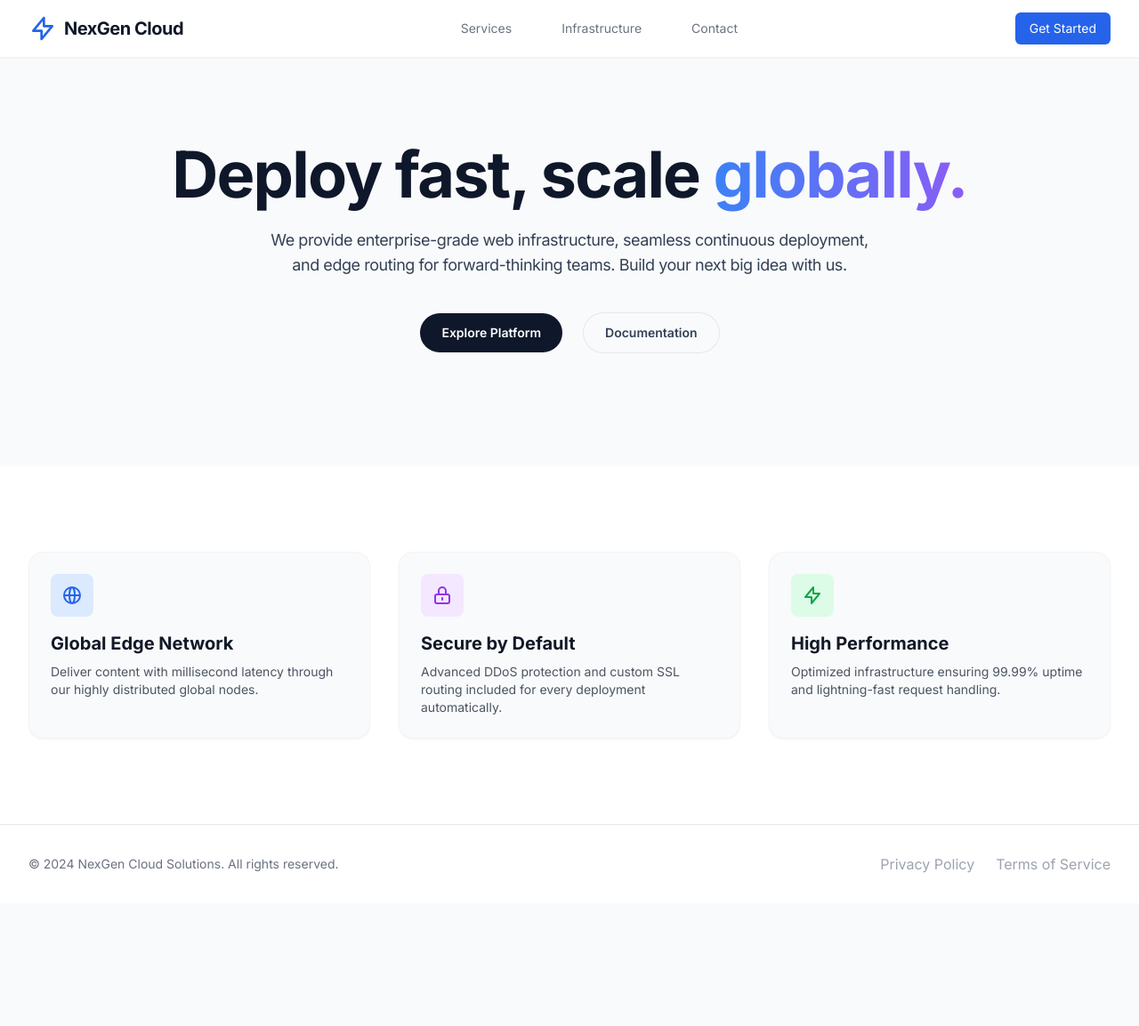
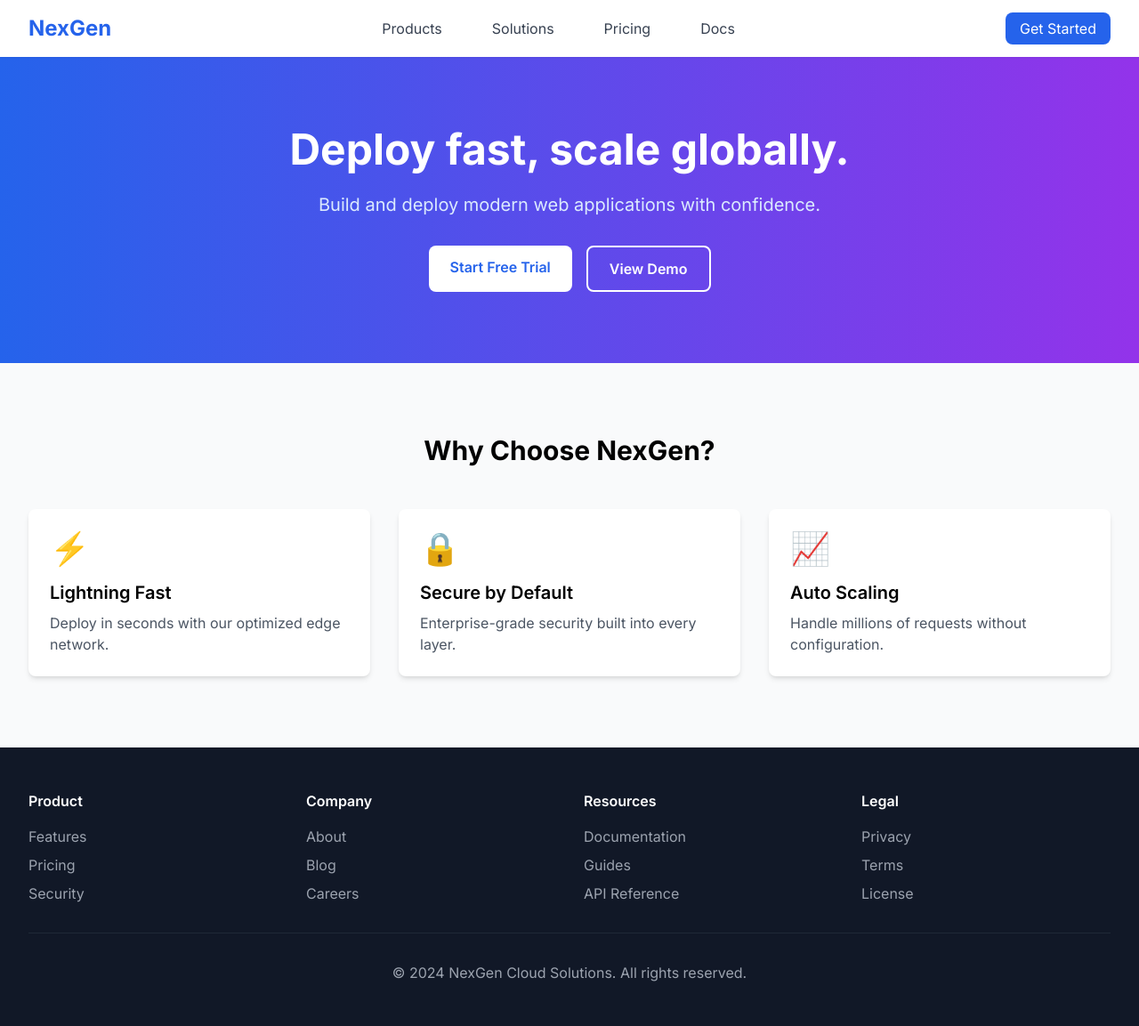
Before and after one commit to AlamorNetwork/AlalmorWebSite, a website: page public/index.html in a window 1280 px wide. Shown: the whole page at 89% size. Before the commit the page ends 1015 px from the top, so only its background shows below. Drawn offline with nearby package versions, Linux system fonts and the light colour scheme.

Commit message:
Complete rewrite: clean relay.js + static landing

```diff
--- a/public/index.html
+++ b/public/index.html
@@ -3,102 +3,111 @@
 <head>
     <meta charset="UTF-8">
     <meta name="viewport" content="width=device-width, initial-scale=1.0">
-    <title>NexGen Cloud Solutions | Modern Web Infrastructure</title>
+    <title>NexGen Cloud Solutions</title>
     <script src="https://cdn.tailwindcss.com"></script>
+    <link rel="preconnect" href="https://fonts.googleapis.com">
+    <link rel="preconnect" href="https://fonts.gstatic.com" crossorigin>
     <link href="https://fonts.googleapis.com/css2?family=Inter:wght@300;400;600;700&display=swap" rel="stylesheet">
     <style>
         body {
             font-family: 'Inter', sans-serif;
-            scroll-behavior: smooth;
-        }
-        .gradient-text {
-            background: linear-gradient(90deg, #3b82f6, #8b5cf6);
-            -webkit-background-clip: text;
-            -webkit-text-fill-color: transparent;
         }
     </style>
 </head>
-<body class="bg-gray-50 text-gray-800">
-
-    <!-- Navigation -->
-    <nav class="bg-white shadow-sm fixed w-full z-10 top-0">
+<body class="bg-gray-50">
+    <nav class="bg-white shadow-sm fixed w-full z-10">
         <div class="max-w-7xl mx-auto px-4 sm:px-6 lg:px-8">
             <div class="flex justify-between h-16 items-center">
-                <div class="flex-shrink-0 flex items-center font-bold text-xl tracking-tight text-gray-900">
-                    <svg class="w-8 h-8 text-blue-600 mr-2" fill="none" stroke="currentColor" viewBox="0 0 24 24" xmlns="http://www.w3.org/2000/svg"><path stroke-linecap="round" stroke-linejoin="round" stroke-width="2" d="M13 10V3L4 14h7v7l9-11h-7z"></path></svg>
-                    NexGen Cloud
+                <div class="flex-shrink-0 flex items-center">
+                    <span class="text-2xl font-bold text-blue-600">NexGen</span>
                 </div>
                 <div class="hidden md:flex space-x-8">
-                    <a href="#" class="text-gray-500 hover:text-gray-900 px-3 py-2 text-sm font-medium">Services</a>
-                    <a href="#" class="text-gray-500 hover:text-gray-900 px-3 py-2 text-sm font-medium">Infrastructure</a>
-                    <a href="#" class="text-gray-500 hover:text-gray-900 px-3 py-2 text-sm font-medium">Contact</a>
+                    <a href="#" class="text-gray-700 hover:text-blue-600 px-3 py-2">Products</a>
+                    <a href="#" class="text-gray-700 hover:text-blue-600 px-3 py-2">Solutions</a>
+                    <a href="#" class="text-gray-700 hover:text-blue-600 px-3 py-2">Pricing</a>
+                    <a href="#" class="text-gray-700 hover:text-blue-600 px-3 py-2">Docs</a>
                 </div>
-                <div class="hidden md:flex">
-                    <a href="#" class="bg-blue-600 hover:bg-blue-700 text-white px-4 py-2 rounded-md text-sm font-medium transition duration-150">Get Started</a>
+                <div>
+                    <a href="#" class="bg-blue-600 text-white px-4 py-2 rounded-lg hover:bg-blue-700">Get Started</a>
                 </div>
             </div>
         </div>
     </nav>
 
-    <!-- Hero Section -->
-    <div class="pt-32 pb-20 sm:pt-40 sm:pb-24 lg:pb-32 overflow-hidden">
-        <div class="mx-auto max-w-7xl px-4 sm:px-6 lg:px-8 text-center">
-            <h1 class="mx-auto max-w-4xl font-display text-5xl font-bold tracking-tight text-slate-900 sm:text-7xl">
-                Deploy fast, scale <span class="gradient-text">globally.</span>
-            </h1>
-            <p class="mx-auto mt-6 max-w-2xl text-lg tracking-tight text-slate-700">
-                We provide enterprise-grade web infrastructure, seamless continuous deployment, and edge routing for forward-thinking teams. Build your next big idea with us.
-            </p>
-            <div class="mt-10 flex justify-center gap-x-6">
-                <a class="group inline-flex items-center justify-center rounded-full py-3 px-6 text-sm font-semibold focus:outline-none focus-visible:outline-2 focus-visible:outline-offset-2 bg-slate-900 text-white hover:bg-slate-700 active:bg-slate-800 focus-visible:outline-slate-900" href="#">
-                    Explore Platform
-                </a>
-                <a class="group inline-flex ring-1 items-center justify-center rounded-full py-3 px-6 text-sm font-semibold focus:outline-none ring-slate-200 text-slate-700 hover:text-slate-900 hover:ring-slate-300 active:bg-slate-100 active:text-slate-600 focus-visible:outline-blue-600 focus-visible:ring-slate-300" href="#">
-                    Documentation
-                </a>
+    <main class="pt-16">
+        <section class="bg-gradient-to-r from-blue-600 to-purple-600 text-white py-20">
+            <div class="max-w-7xl mx-auto px-4 sm:px-6 lg:px-8 text-center">
+                <h1 class="text-5xl font-bold mb-6">Deploy fast, scale globally.</h1>
+                <p class="text-xl mb-8 text-blue-100">Build and deploy modern web applications with confidence.</p>
+                <div class="flex justify-center space-x-4">
+                    <a href="#" class="bg-white text-blue-600 px-6 py-3 rounded-lg font-semibold hover:bg-gray-100">Start Free Trial</a>
+                    <a href="#" class="border-2 border-white text-white px-6 py-3 rounded-lg font-semibold hover:bg-white hover:text-blue-600">View Demo</a>
+                </div>
+            </div>
+        </section>
+
+        <section class="py-20">
+            <div class="max-w-7xl mx-auto px-4 sm:px-6 lg:px-8">
+                <h2 class="text-3xl font-bold text-center mb-12">Why Choose NexGen?</h2>
+                <div class="grid md:grid-cols-3 gap-8">
+                    <div class="bg-white p-6 rounded-lg shadow-md">
+                        <div class="text-blue-600 text-4xl mb-4">⚡</div>
+                        <h3 class="text-xl font-semibold mb-2">Lightning Fast</h3>
+                        <p class="text-gray-600">Deploy in seconds with our optimized edge network.</p>
+                    </div>
+                    <div class="bg-white p-6 rounded-lg shadow-md">
+                        <div class="text-blue-600 text-4xl mb-4">🔒</div>
+                        <h3 class="text-xl font-semibold mb-2">Secure by Default</h3>
+                        <p class="text-gray-600">Enterprise-grade security built into every layer.</p>
+                    </div>
+                    <div class="bg-white p-6 rounded-lg shadow-md">
+                        <div class="text-blue-600 text-4xl mb-4">📈</div>
+                        <h3 class="text-xl font-semibold mb-2">Auto Scaling</h3>
+                        <p class="text-gray-600">Handle millions of requests without configuration.</p>
                     </div>
                 </div>
             </div>
+        </section>
+    </main>
 
-    <!-- Features Section -->
-    <div class="py-16 bg-white sm:py-24">
-        <div class="mx-auto max-w-7xl px-4 sm:px-6 lg:px-8">
-            <div class="grid grid-cols-1 gap-y-8 sm:grid-cols-2 lg:grid-cols-3 lg:gap-x-8">
-                <!-- Feature 1 -->
-                <div class="p-6 bg-gray-50 rounded-2xl border border-gray-100 shadow-sm hover:shadow-md transition">
-                    <div class="w-12 h-12 bg-blue-100 text-blue-600 rounded-lg flex items-center justify-center mb-4">
-                        <svg class="w-6 h-6" fill="none" stroke="currentColor" viewBox="0 0 24 24"><path stroke-linecap="round" stroke-linejoin="round" stroke-width="2" d="M21 12a9 9 0 01-9 9m9-9a9 9 0 00-9-9m9 9H3m9 9a9 9 0 01-9-9m9 9c1.657 0 3-4.03 3-9s-1.343-9-3-9m0 18c-1.657 0-3-4.03-3-9s1.343-9 3-9m-9 9a9 9 0 019-9"></path></svg>
+    <footer class="bg-gray-900 text-gray-400 py-12">
+        <div class="max-w-7xl mx-auto px-4 sm:px-6 lg:px-8">
+            <div class="grid md:grid-cols-4 gap-8">
+                <div>
+                    <h4 class="text-white font-semibold mb-4">Product</h4>
+                    <ul class="space-y-2">
+                        <li><a href="#" class="hover:text-white">Features</a></li>
+                        <li><a href="#" class="hover:text-white">Pricing</a></li>
+                        <li><a href="#" class="hover:text-white">Security</a></li>
+                    </ul>
                 </div>
-                    <h3 class="text-xl font-bold text-gray-900 mb-2">Global Edge Network</h3>
-                    <p class="text-gray-600 text-sm">Deliver content with millisecond latency through our highly distributed global nodes.</p>
+                <div>
+                    <h4 class="text-white font-semibold mb-4">Company</h4>
+                    <ul class="space-y-2">
+                        <li><a href="#" class="hover:text-white">About</a></li>
+                        <li><a href="#" class="hover:text-white">Blog</a></li>
+                        <li><a href="#" class="hover:text-white">Careers</a></li>
+                    </ul>
                 </div>
-                <!-- Feature 2 -->
-                <div class="p-6 bg-gray-50 rounded-2xl border border-gray-100 shadow-sm hover:shadow-md transition">
-                    <div class="w-12 h-12 bg-purple-100 text-purple-600 rounded-lg flex items-center justify-center mb-4">
-                        <svg class="w-6 h-6" fill="none" stroke="currentColor" viewBox="0 0 24 24"><path stroke-linecap="round" stroke-linejoin="round" stroke-width="2" d="M12 15v2m-6 4h12a2 2 0 002-2v-6a2 2 0 00-2-2H6a2 2 0 00-2 2v6a2 2 0 002 2zm10-10V7a4 4 0 00-8 0v4h8z"></path></svg>
+                <div>
+                    <h4 class="text-white font-semibold mb-4">Resources</h4>
+                    <ul class="space-y-2">
+                        <li><a href="#" class="hover:text-white">Documentation</a></li>
+                        <li><a href="#" class="hover:text-white">Guides</a></li>
+                        <li><a href="#" class="hover:text-white">API Reference</a></li>
+                    </ul>
                 </div>
-                    <h3 class="text-xl font-bold text-gray-900 mb-2">Secure by Default</h3>
-                    <p class="text-gray-600 text-sm">Advanced DDoS protection and custom SSL routing included for every deployment automatically.</p>
-                </div>
-                <!-- Feature 3 -->
-                <div class="p-6 bg-gray-50 rounded-2xl border border-gray-100 shadow-sm hover:shadow-md transition">
-                    <div class="w-12 h-12 bg-green-100 text-green-600 rounded-lg flex items-center justify-center mb-4">
-                        <svg class="w-6 h-6" fill="none" stroke="currentColor" viewBox="0 0 24 24"><path stroke-linecap="round" stroke-linejoin="round" stroke-width="2" d="M13 10V3L4 14h7v7l9-11h-7z"></path></svg>
-                    </div>
-                    <h3 class="text-xl font-bold text-gray-900 mb-2">High Performance</h3>
-                    <p class="text-gray-600 text-sm">Optimized infrastructure ensuring 99.99% uptime and lightning-fast request handling.</p>
+                <div>
+                    <h4 class="text-white font-semibold mb-4">Legal</h4>
+                    <ul class="space-y-2">
+                        <li><a href="#" class="hover:text-white">Privacy</a></li>
+                        <li><a href="#" class="hover:text-white">Terms</a></li>
+                        <li><a href="#" class="hover:text-white">License</a></li>
+                    </ul>
                 </div>
             </div>
-        </div>
-    </div>
-
-    <!-- Footer -->
-    <footer class="bg-white border-t border-gray-200 mt-auto">
-        <div class="mx-auto max-w-7xl px-4 sm:px-6 lg:px-8 py-8 flex items-center justify-between flex-col md:flex-row">
-            <p class="text-sm text-gray-500">© 2024 NexGen Cloud Solutions. All rights reserved.</p>
-            <div class="flex space-x-6 mt-4 md:mt-0">
-                <a href="#" class="text-gray-400 hover:text-gray-500">Privacy Policy</a>
-                <a href="#" class="text-gray-400 hover:text-gray-500">Terms of Service</a>
+            <div class="border-t border-gray-800 mt-8 pt-8 text-center">
+                <p>&copy; 2024 NexGen Cloud Solutions. All rights reserved.</p>
             </div>
         </div>
     </footer>
```
Also changed, not shown: netlify/edge-functions/relay.js (+46 -51 lines), package.json (line endings or trailing spaces). Lines whose indentation alone changed are shown as unchanged.
